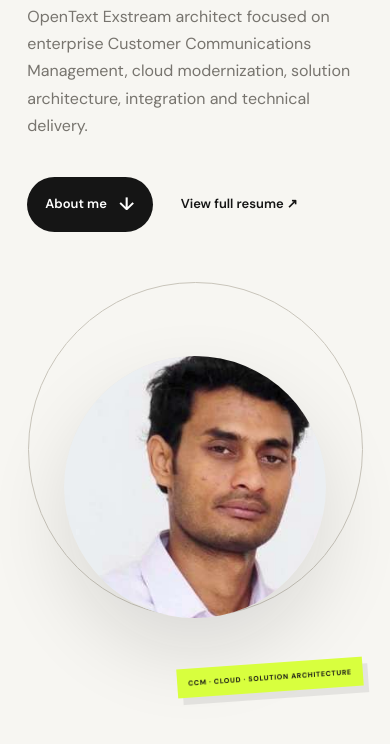
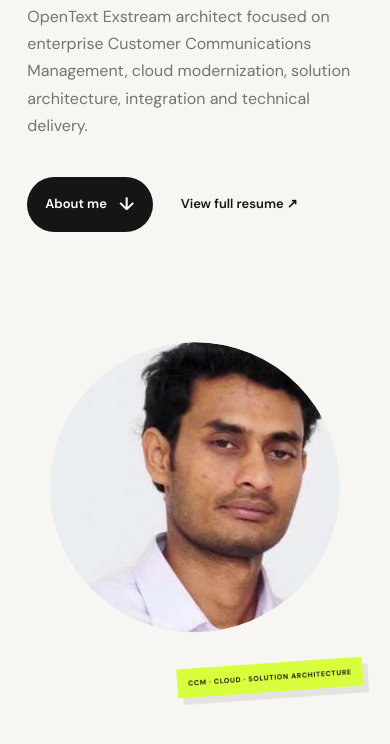
Before and after one commit to schakkaravarthi/sibichakkaravarthi.github.io, a plain HTML site: page index.html in a window 390 px wide. Shown: the part 314-1058 px from the top of the page. Drawn offline with Linux system fonts and the light colour scheme.

Commit message:
Fix portrait clipping inside circular frame

```diff
--- a/style.css
+++ b/style.css
@@ -112,3 +112,37 @@ footer{padding:28px 6vw;display:flex;justify-content:space-between;gap:20px;bord
   @keyframes rise{from{opacity:0;transform:translateY(20px)}to{opacity:1;transform:none}}
   @keyframes fade{from{opacity:0;transform:translateY(15px)}to{opacity:1;transform:none}}
 }
+
+
+/* Final portrait mask: photo itself must be circular */
+.portrait-frame{
+  width:360px !important;
+  height:360px !important;
+  aspect-ratio:1 / 1 !important;
+  border-radius:50% !important;
+  overflow:hidden !important;
+  clip-path:circle(50% at 50% 50%) !important;
+  padding:0 !important;
+  margin:0 auto !important;
+}
+.portrait{
+  width:100% !important;
+  height:100% !important;
+  object-fit:cover !important;
+  object-position:50% 14% !important;
+  display:block !important;
+  border-radius:50% !important;
+}
+.portrait-ring{display:none !important}
+@media(max-width:850px){
+  .portrait-frame{
+    width:min(320px,78vw) !important;
+    height:min(320px,78vw) !important;
+  }
+}
+@media(max-width:420px){
+  .portrait-frame{
+    width:290px !important;
+    height:290px !important;
+  }
+}
```
